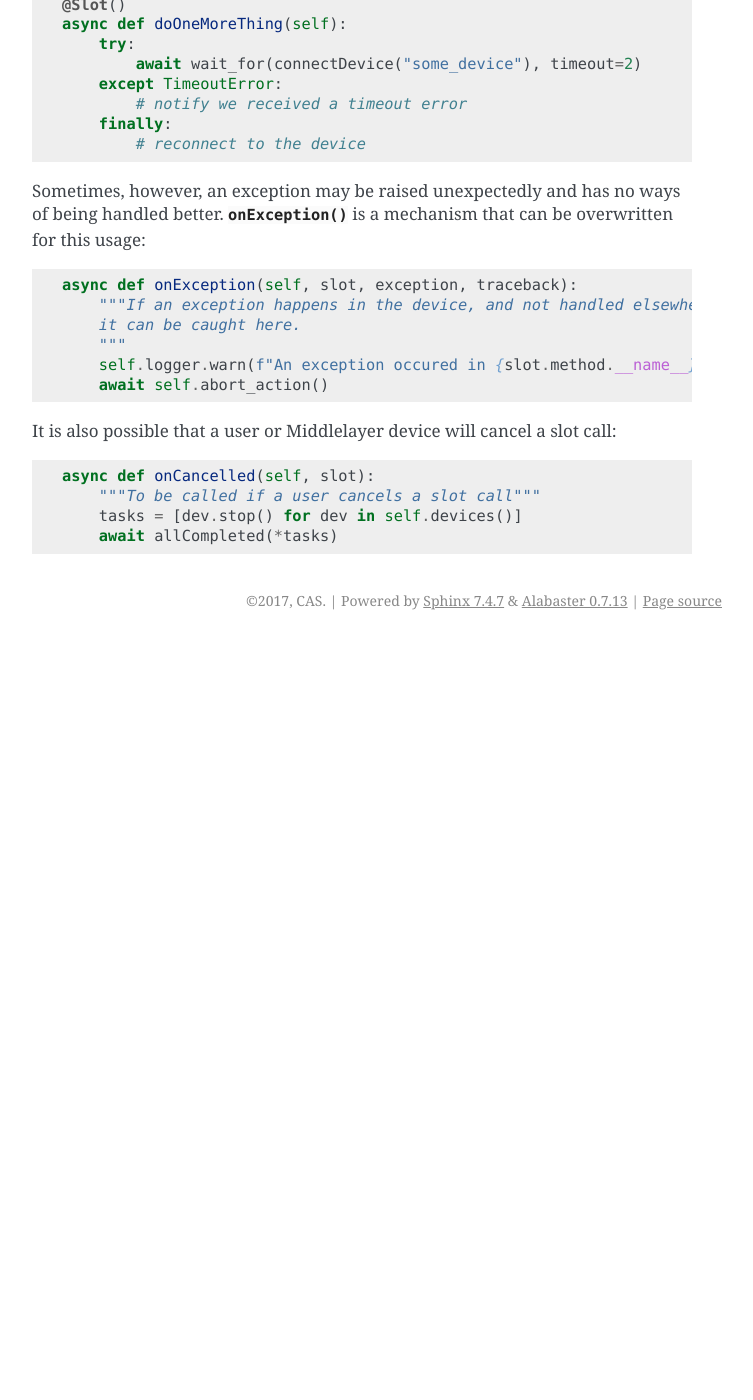
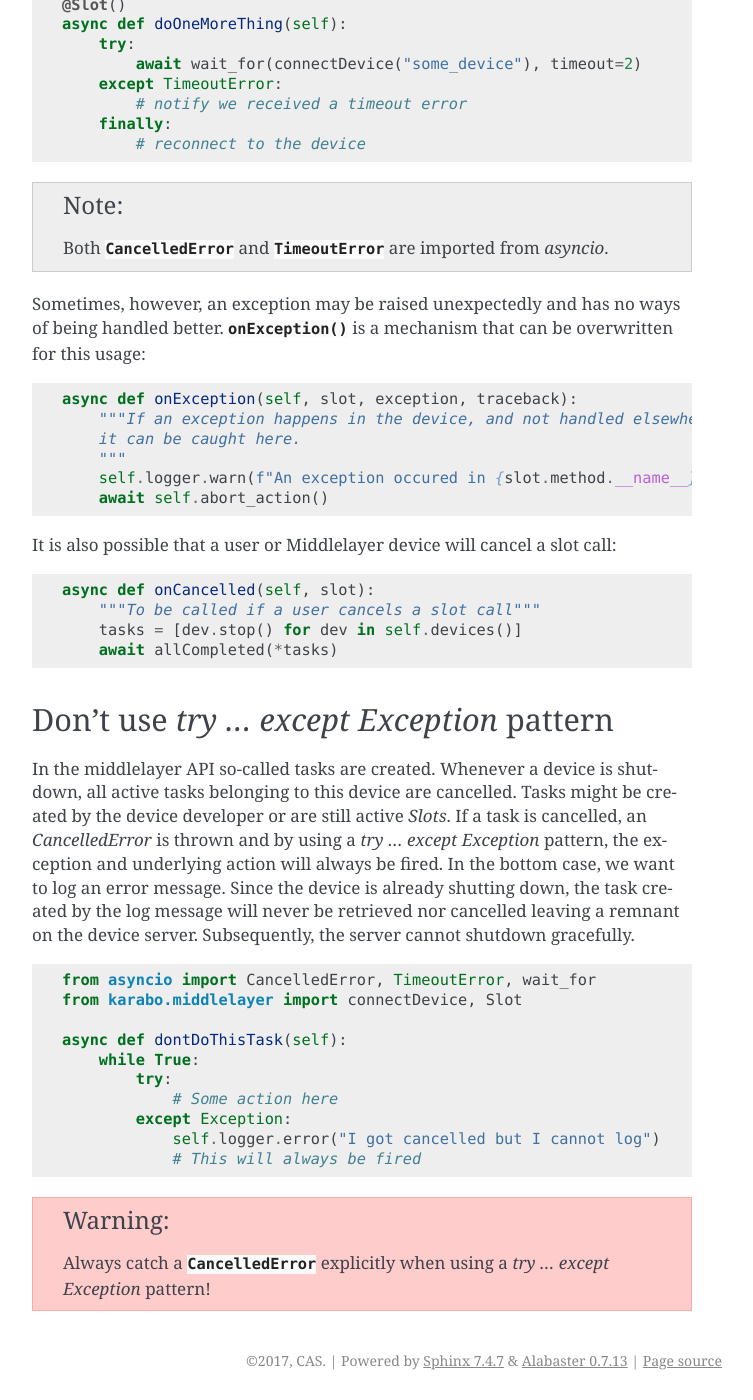
Before and after one commit to European-XFEL/howToMiddlelayer, a Sphinx documentation site: the page built from source/chap1/error_handling.rst, in a window 1280 px wide and 1400 px high, scrolled down 530 px. Shown: the whole window, without its empty margins (388-1141 px from the left). Built offline with Sphinx 7.4.7, drawn with Linux system fonts in a browser that asks for light colours; before the commit the page ends 1170 px from its top, so only the background shows below that; some of the changed text lies outside the part shown.

Commit message:
Add try except Error catching

```diff
--- a/source/chap1/error_handling.rst
+++ b/source/chap1/error_handling.rst
@@ -33,6 +33,12 @@ There are two types of errors to take care of in Middlelayer API:
         finally:
             # reconnect to the device
 
+
+.. note::
+
+    Both :class:`CancelledError` and :class:`TimeoutError` are imported from
+    `asyncio`.
+
 Sometimes, however, an exception may be raised unexpectedly and has no ways of
 being handled better. :func:`onException` is a mechanism that can be overwritten
 for this usage:
@@ -55,3 +61,36 @@ It is also possible that a user or Middlelayer device will cancel a slot call:
         """To be called if a user cancels a slot call"""
         tasks = [dev.stop() for dev in self.devices()]
         await allCompleted(*tasks)
+
+
+Don't use `try ... except Exception` pattern
++++++++++++++++++++++++++++++++++++++++++++
+
+In the middlelayer API so-called tasks are created. Whenever a device is
+shutdown, all active tasks belonging to this device are cancelled. Tasks might
+be created by the device developer or are still active `Slots`.
+If a task is cancelled, an `CancelledError` is thrown and by
+using a `try ... except Exception` pattern, the exception and underlying action
+will always be fired. In the bottom case, we want to log an error message.
+Since the device is already shutting down, the task created by the log message
+will never be retrieved nor cancelled leaving a remnant on the device server.
+Subsequently, the server cannot shutdown gracefully.
+
+
+..  code-block:: Python
+
+    from asyncio import CancelledError, TimeoutError, wait_for
+    from karabo.middlelayer import connectDevice, Slot
+
+    async def dontDoThisTask(self):
+        while True:
+            try:
+                # Some action here
+            except Exception:
+                self.logger.error("I got cancelled but I cannot log")
+                # This will always be fired
+
+.. warning::
+
+    Always catch a :class:`CancelledError` explicitly when using a
+    `try ... except Exception` pattern!
```
Also changed, not shown: source/chap1/basic_device.rst (+9 -3 lines), source/chap1/device_attributes.rst (+5 -5 lines).
